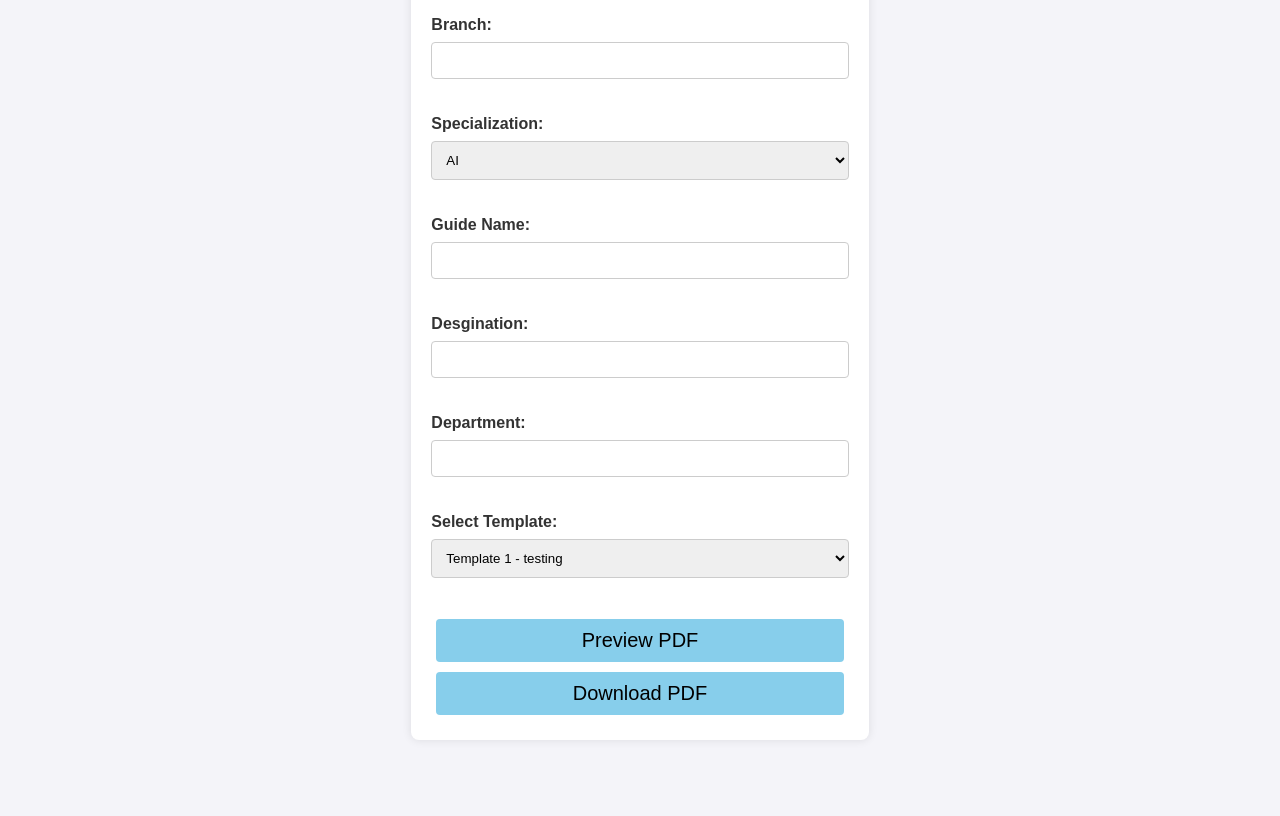
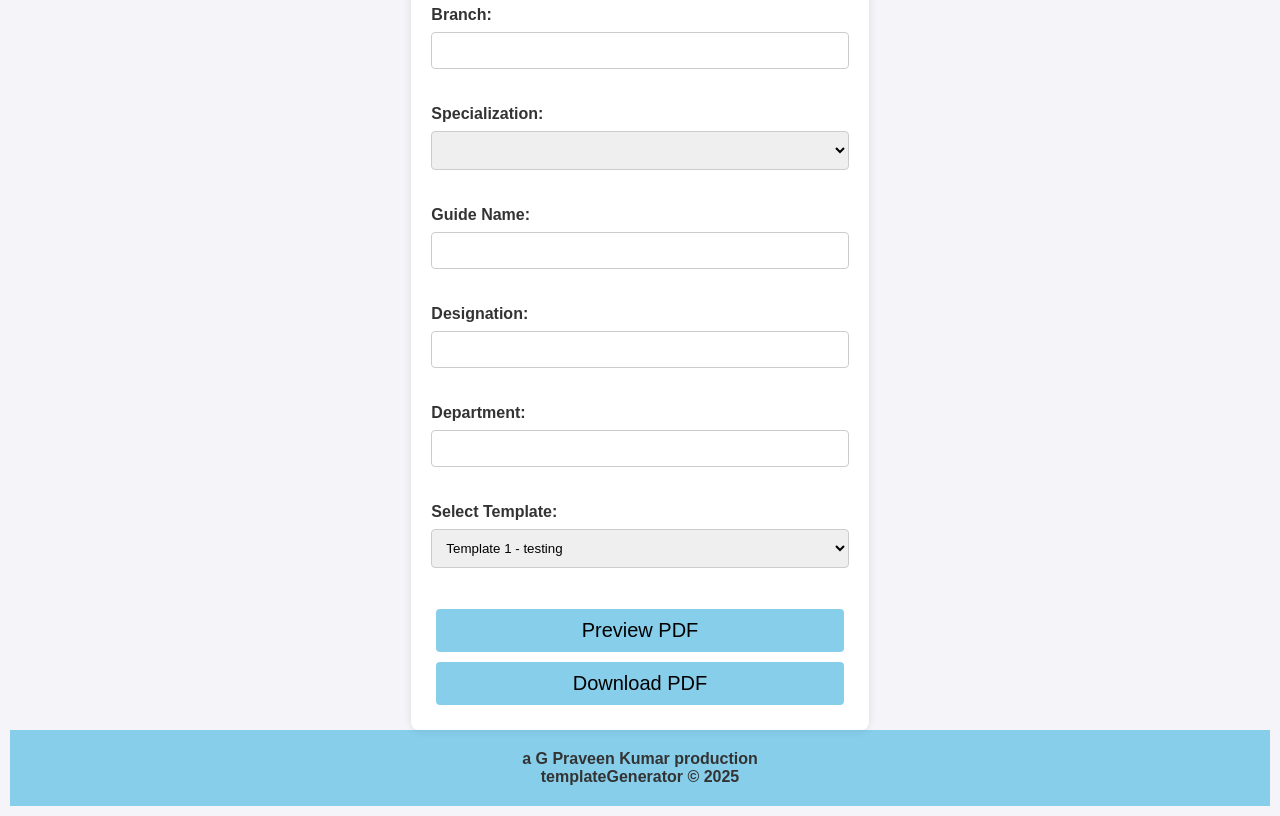
Before and after one commit to Whitedevilcoder/college_project, a website: page client/public/index.html in a window 1280 px wide. Shown: the part 580-1396 px from the top of the page. Before the commit the page ends 1340 px from the top, so only its background shows below. Drawn offline with Linux system fonts and the light colour scheme.

Commit message:
patch update

```diff
--- a/client/public/index.html
+++ b/client/public/index.html
@@ -9,6 +9,8 @@
 </head>
 
 <body>
+  <div class="container">
+
   <form id="templateForm">
     <h1>Project Template Generator</h1>
     <label for="name">Name:</label>
@@ -34,6 +36,7 @@
 
     <label for="specialization">Specialization:</label>
     <select id="specialization" name="specialization" required>
+      <option value=""></option>
       <option value="AI">AI</option>
       <option value="AIML">AIML</option>
       <option value="DS">DS</option>
@@ -45,8 +48,8 @@
 
     <label for="guideName">Guide Name:</label>
     <input type="text" id="guideName" name="guideName" required><br><br>
-    <label for="desgination">Desgination:</label>
-    <input type="text" id="desgination" name="desgination" required><br><br>
+    <label for="designation">Designation:</label>
+    <input type="text" id="designation" name="designation" required><br><br>
 
     <label for="department">Department:</label>
     <input type="text" id="department" name="department" required><br><br>
@@ -62,6 +65,16 @@
   </form>
 
   <iframe id="pdfPreview" style="display: none;"></iframe>
+</div>
+
+  <footer>
+    <p>
+
+      a G Praveen Kumar production <br>
+      templateGenerator &copy; 2025
+    </p>
+
+  </footer>
 
   <script src="/js/script.js"></script>
 </body>
--- a/client/src/css/style.css
+++ b/client/src/css/style.css
@@ -9,17 +9,20 @@ body {
     /* background-color: black; */
     font-family: Arial, sans-serif;
     margin: 0;
-    padding: 20px;
+    padding: 10px;
     background-color: #f4f4f9;
     color: #333;
+    /* display: flex; */
+    /* justify-content: space-between; */
+}
+.container{
     display: flex;
     justify-content: space-between;
 }
-
 h1 {
     text-align: center;
     margin-bottom: 20px;
-    color: skyblue;
+    color: rgb(48, 171, 220);
 }
 
 form {
@@ -77,3 +80,15 @@ iframe {
     display: flex;
     flex-direction: column;
 }
+
+footer{
+    background-color: skyblue;
+    color: #333;
+    justify-content: center;
+    align-items: center;
+    text-align: center;
+    bottom: 0;
+    /* width: ; */
+    padding: 20px;
+    font-weight: 700;
+}
--- a/server/server.js
+++ b/server/server.js
@@ -64,7 +64,7 @@ app.post('/generate', (req, res) => {
     doc.text(`${branch}`, 105, 110, { align: "center" });
     doc.text("specialization in", 105, 120, { align: "center" });
 
-    doc.setFont("times", "italic");
+    doc.setFont("times", "normal");
     doc.text(`${specialization}`, 105, 130, { align: "center" });
 
     // Authors
@@ -130,7 +130,7 @@ app.post('/generate', (req, res) => {
     doc.text(`${branch}`, 105, 110, { align: "center" });
     doc.text("specialization in", 105, 120, { align: "center" });
 
-    doc.setFont("times", "italic");
+    doc.setFont("times", "normal");
     doc.text(`${specialization}`, 105, 130, { align: "center" });
 
     // Authors
```
